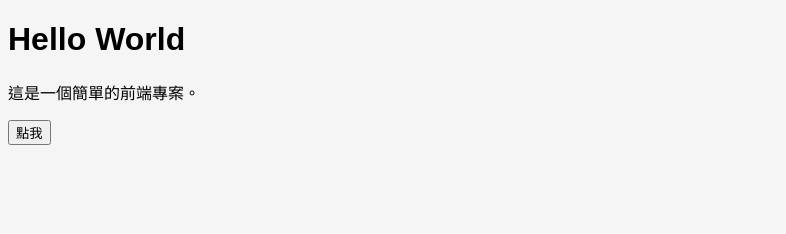
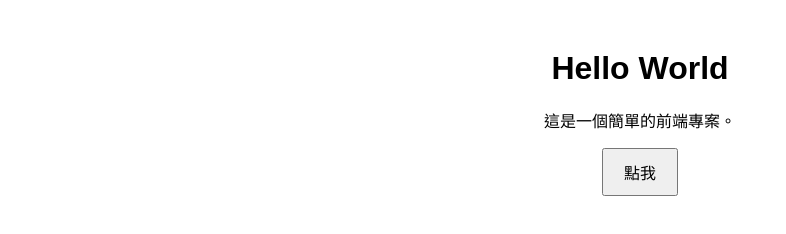
Before and after one commit to 411135003/411135003-repo, a plain HTML site: page index.html in a window 1280 px wide. Shown: the whole page, without its empty margins (0-786 px from the left). Drawn offline with Linux system fonts and the light colour scheme.

Commit message:
Update style.css

```diff
--- a/style.css
+++ b/style.css
@@ -1 +1,9 @@
-body { font-family: Arial; background-color: #f5f5f5; }
+body {
+  font-family: Arial, sans-serif;
+  text-align: center;
+  margin-top: 50px;
+}
+button {
+  padding: 10px 20px;
+  font-size: 16px;
+}
```
